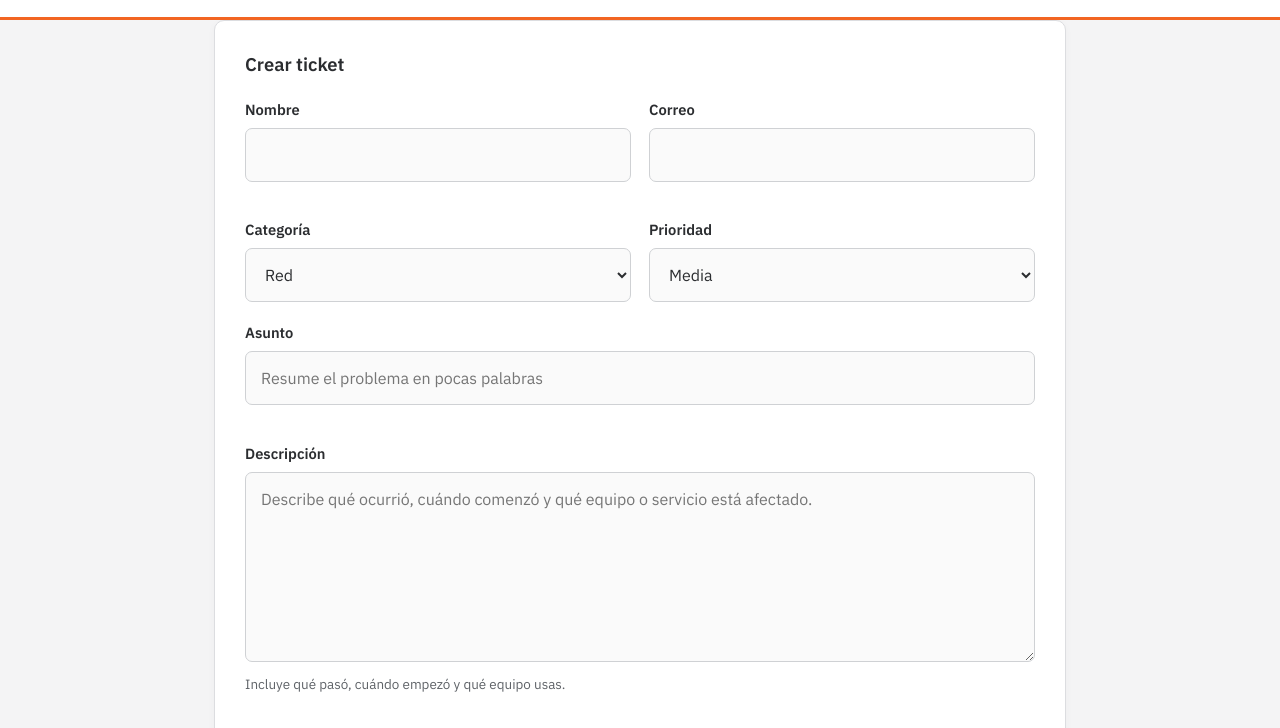
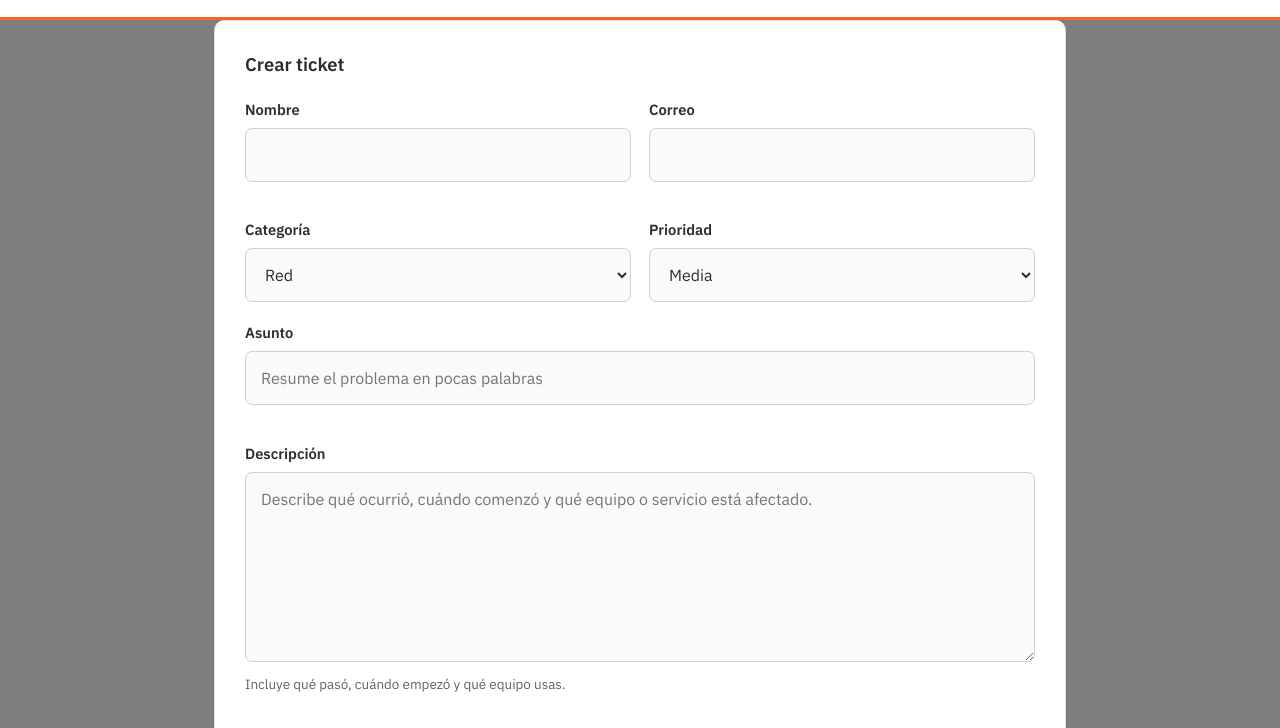
Before and after one commit to soporte-tyrsa/portal-tickets, a plain HTML site: page index.html in a window 1280 px wide. Shown: the part 69-797 px from the top of the page. Drawn offline with Linux system fonts and the light colour scheme.

Commit message:
Update index.html

```diff
--- a/index.html
+++ b/index.html
@@ -11,7 +11,7 @@
 <link rel="preconnect" href="https://fonts.googleapis.com">
 <link href="https://fonts.googleapis.com/css2?family=IBM+Plex+Sans:wght@400;500;600&display=swap" rel="stylesheet">
 <style>
-:root{--bg:#f4f4f5;--surface:#fff;--ink:#2b2d30;--muted:#5f6368;--line:#dcdde0;--brand:#f26522;--accent:var(--brand);--accent-ink:#1f2023;--alta:#b3261e;--media:#8a5a00;--baja:#2f7a4d;--abierto:#c2490c;--proceso:#6d4aa6;--resuelto:#2f7a4d;box-sizing:border-box}
+:root{--bg:#7e7e7e;--surface:#fff;--ink:#2b2d30;--muted:#5f6368;--line:#dcdde0;--brand:#f26522;--accent:var(--brand);--accent-ink:#1f2023;--alta:#b3261e;--media:#8a5a00;--baja:#2f7a4d;--abierto:#c2490c;--proceso:#6d4aa6;--resuelto:#2f7a4d;box-sizing:border-box}
 *{box-sizing:border-box}body{margin:0;background:var(--bg);color:var(--ink);font:16px/1.5 "IBM Plex Sans",system-ui,sans-serif}
 header{background:var(--surface);border-bottom:3px solid var(--accent)}.wrap{max-width:1120px;margin:auto;padding:0 24px}
 header .wrap{display:flex;align-items:center;justify-content:space-between;gap:16px;padding-top:20px;padding-bottom:20px;flex-wrap:wrap}
```
